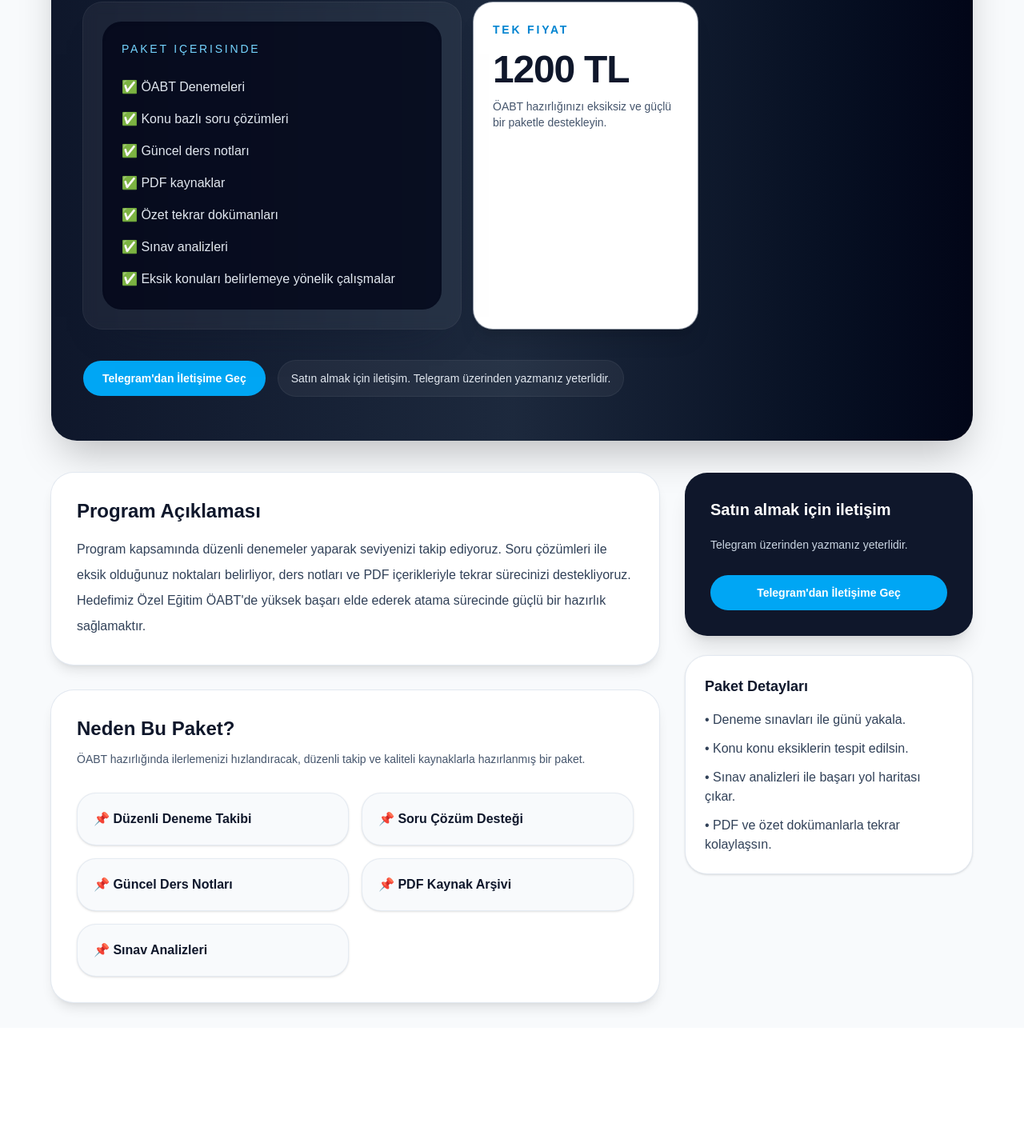
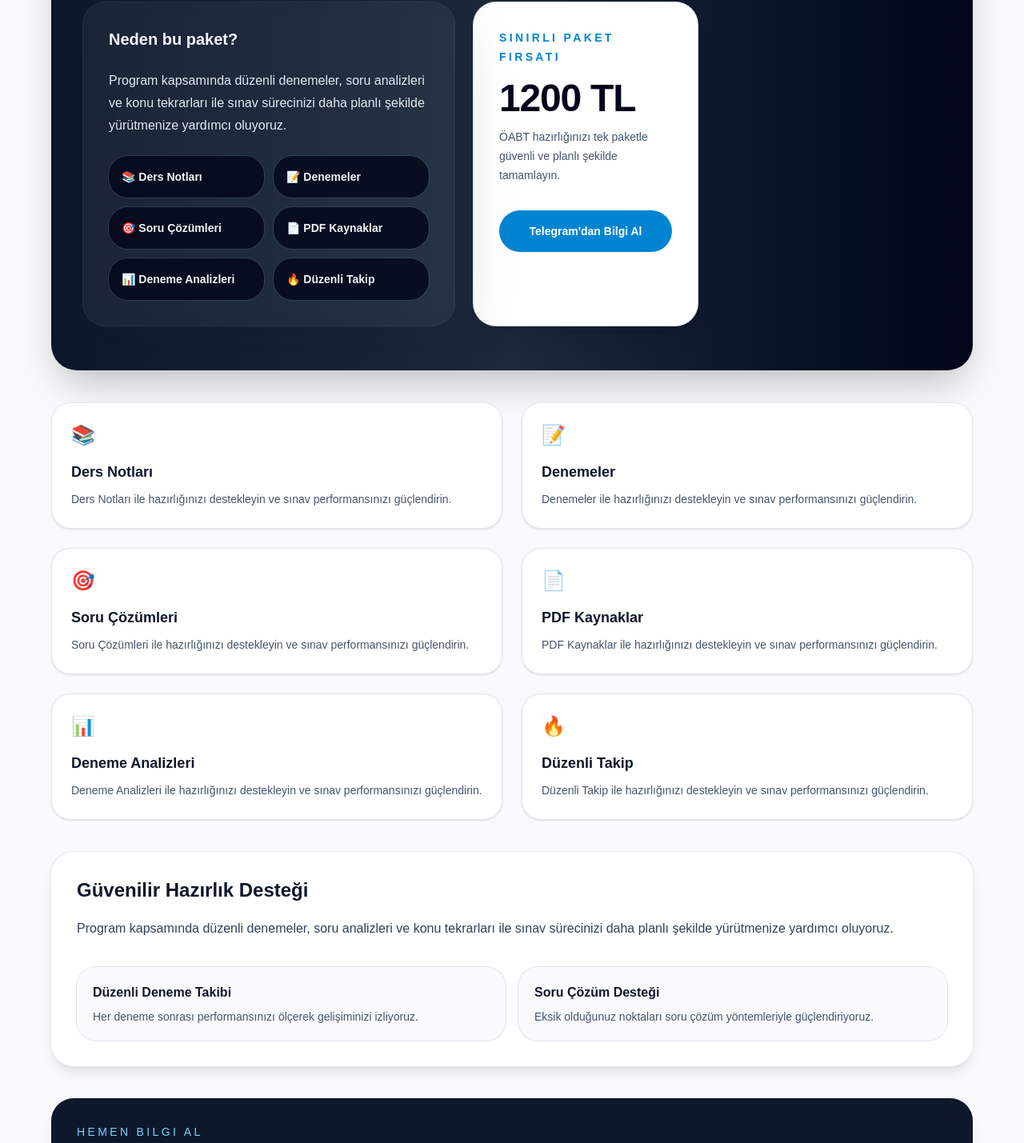
Before and after one commit to korkmazinsana-source/ags-siralama, a Next.js app: page /ags-2027-paketleri in a window 1280 px wide. Shown: the part 345-1774 px from the top of the page at 80% size. Before the commit the page ends 1630 px from the top, so only its background shows below. Built offline with nearby package versions, Linux system fonts and the light colour scheme.

Commit message:
AGS 2027 paket tanıtımı geliştirildi

```diff
--- a/app/ags-2027-paketleri/page.tsx
+++ b/app/ags-2027-paketleri/page.tsx
@@ -6,6 +6,15 @@ export const metadata: Metadata = {
     "2027 Özel Eğitim ÖABT hazırlık sürecinde ihtiyacınız olan tüm içerikler tek pakette.",
 };
 
+const features = [
+  { emoji: "📚", label: "Ders Notları" },
+  { emoji: "📝", label: "Denemeler" },
+  { emoji: "🎯", label: "Soru Çözümleri" },
+  { emoji: "📄", label: "PDF Kaynaklar" },
+  { emoji: "📊", label: "Deneme Analizleri" },
+  { emoji: "🔥", label: "Düzenli Takip" },
+];
+
 export default function Ags2027PaketleriPage() {
   return (
     <main className="min-h-screen bg-slate-50 px-4 py-8 sm:px-6 lg:px-8">
@@ -13,121 +22,100 @@ export default function Ags2027PaketleriPage() {
         <section className="overflow-hidden rounded-[2rem] bg-gradient-to-r from-slate-900 via-slate-800 to-slate-950 px-6 py-14 text-white shadow-2xl sm:px-10">
           <div className="max-w-3xl">
             <p className="mb-4 inline-flex rounded-full bg-sky-500/20 px-4 py-2 text-sm font-semibold uppercase tracking-[0.2em] text-sky-200">
-              🚀 AGS 2027 Özel Eğitim ÖABT Hazırlık Paketi
+              AGS 2027 Özel Eğitim ÖABT Hazırlık Paketi
             </p>
             <h1 className="mt-4 text-4xl font-semibold tracking-tight sm:text-5xl">
-              Atandıran Özel Eğitim ÖABT'yi fullemek hedefimiz!
+              AGS 2027 Özel Eğitim ÖABT Hazırlık Paketi
             </h1>
             <p className="mt-6 max-w-2xl text-lg leading-8 text-slate-200">
-              2027 Özel Eğitim ÖABT hazırlık sürecinde ihtiyacınız olan tüm içerikler tek pakette.
+              Atandıran Özel Eğitim ÖABT'yi fullemek hedefimiz.
             </p>
 
-            <div className="mt-10 grid gap-4 sm:grid-cols-[minmax(0,1fr)_minmax(180px,280px)]">
-              <div className="space-y-4 rounded-3xl bg-white/5 p-6 shadow-[0_25px_50px_-40px_rgba(15,23,42,0.8)] ring-1 ring-white/10 backdrop-blur">
-                <div className="rounded-3xl bg-slate-950/80 p-6 text-slate-100 shadow-inner">
-                  <p className="text-sm uppercase tracking-[0.2em] text-sky-300">Paket içerisinde</p>
-                  <ul className="mt-6 space-y-3 text-base leading-7 text-slate-200">
-                    <li>✅ ÖABT Denemeleri</li>
-                    <li>✅ Konu bazlı soru çözümleri</li>
-                    <li>✅ Güncel ders notları</li>
-                    <li>✅ PDF kaynaklar</li>
-                    <li>✅ Özet tekrar dokümanları</li>
-                    <li>✅ Sınav analizleri</li>
-                    <li>✅ Eksik konuları belirlemeye yönelik çalışmalar</li>
-                  </ul>
+            <div className="mt-10 grid gap-6 lg:grid-cols-[minmax(0,1fr)_280px]">
+              <div className="space-y-6 rounded-[1.75rem] bg-white/5 p-6 shadow-[0_24px_80px_rgba(15,23,42,0.16)] ring-1 ring-white/10 backdrop-blur sm:p-8">
+                <h2 className="text-xl font-semibold text-slate-100">Neden bu paket?</h2>
+                <p className="mt-4 text-base leading-7 text-slate-200">
+                  Program kapsamında düzenli denemeler, soru analizleri ve konu tekrarları ile sınav sürecinizi daha planlı şekilde yürütmenize yardımcı oluyoruz.
+                </p>
+
+                <div className="mt-6 grid gap-3 sm:grid-cols-2">
+                  {features.map((item) => (
+                    <div key={item.label} className="rounded-3xl bg-slate-950/80 p-4 text-slate-100 ring-1 ring-white/10">
+                      <p className="text-sm font-semibold">{item.emoji} {item.label}</p>
+                    </div>
+                  ))}
                 </div>
               </div>
 
-              <div className="rounded-3xl bg-white p-6 text-slate-950 shadow-xl ring-1 ring-slate-200/60">
-                <div className="text-sm font-semibold uppercase tracking-[0.2em] text-sky-600">
-                  Tek fiyat
-                </div>
-                <div className="mt-4 text-5xl font-bold tracking-tight text-slate-900">
-                  1200 TL
-                </div>
-                <p className="mt-3 text-sm text-slate-600">
-                  ÖABT hazırlığınızı eksiksiz ve güçlü bir paketle destekleyin.
+              <div className="rounded-[1.75rem] bg-white p-8 shadow-xl ring-1 ring-slate-200">
+                <span className="text-sm font-semibold uppercase tracking-[0.24em] text-sky-600">Sınırlı Paket Fırsatı</span>
+                <p className="mt-4 text-5xl font-bold tracking-tight text-slate-950">1200 TL</p>
+                <p className="mt-3 text-sm leading-6 text-slate-600">
+                  ÖABT hazırlığınızı tek paketle güvenli ve planlı şekilde tamamlayın.
                 </p>
-              </div>
-            </div>
-
-            <div className="mt-10 flex flex-col gap-4 sm:flex-row sm:items-center">
                 <a
                   href="https://t.me/ozelegitimm"
                   target="_blank"
                   rel="noopener noreferrer"
-                className="inline-flex items-center justify-center rounded-full bg-sky-500 px-6 py-3 text-sm font-semibold text-white transition hover:bg-sky-400"
+                  className="mt-8 inline-flex w-full items-center justify-center rounded-full bg-sky-600 px-5 py-4 text-sm font-semibold text-white transition hover:bg-sky-500"
                 >
-                Telegram'dan İletişime Geç
+                  Telegram'dan Bilgi Al
                 </a>
-              <div className="rounded-3xl bg-white/5 px-4 py-3 text-sm text-slate-200 ring-1 ring-white/10">
-                Satın almak için iletişim. Telegram üzerinden yazmanız yeterlidir.
               </div>
             </div>
           </div>
         </section>
 
-        <section className="mt-10 grid gap-8 lg:grid-cols-[minmax(0,1fr)_360px]">
-          <div className="space-y-8">
-            <div className="rounded-[1.75rem] bg-white p-8 shadow-lg ring-1 ring-slate-200">
-              <h2 className="text-2xl font-semibold text-slate-900">Program Açıklaması</h2>
-              <p className="mt-4 text-base leading-8 text-slate-700">
-                Program kapsamında düzenli denemeler yaparak seviyenizi takip ediyoruz. Soru çözümleri ile eksik olduğunuz noktaları belirliyor, ders notları ve PDF içerikleriyle tekrar sürecinizi destekliyoruz. Hedefimiz Özel Eğitim ÖABT'de yüksek başarı elde ederek atama sürecinde güçlü bir hazırlık sağlamaktır.
+        <section className="mt-10 grid gap-6 sm:grid-cols-2">
+          {features.map((feature) => (
+            <div
+              key={feature.label}
+              className="rounded-[1.5rem] border border-slate-200 bg-white p-6 shadow-sm transition hover:-translate-y-1 hover:shadow-lg"
+            >
+              <p className="text-2xl">{feature.emoji}</p>
+              <h3 className="mt-4 text-lg font-semibold text-slate-900">{feature.label}</h3>
+              <p className="mt-2 text-sm leading-6 text-slate-600">
+                {feature.label} ile hazırlığınızı destekleyin ve sınav performansınızı güçlendirin.
               </p>
             </div>
+          ))}
+        </section>
 
-            <div className="rounded-[1.75rem] bg-white p-8 shadow-lg ring-1 ring-slate-200">
-              <div className="flex items-center justify-between gap-4">
+        <section className="mt-10 rounded-[1.75rem] bg-white p-8 shadow-lg ring-1 ring-slate-200">
+          <h2 className="text-2xl font-semibold text-slate-900">Güvenilir Hazırlık Desteği</h2>
+          <p className="mt-4 text-base leading-8 text-slate-700">
+            Program kapsamında düzenli denemeler, soru analizleri ve konu tekrarları ile sınav sürecinizi daha planlı şekilde yürütmenize yardımcı oluyoruz.
+          </p>
+          <div className="mt-8 grid gap-4 sm:grid-cols-2">
+            <div className="rounded-3xl bg-slate-50 p-5 ring-1 ring-slate-200">
+              <h3 className="font-semibold text-slate-900">Düzenli Deneme Takibi</h3>
+              <p className="mt-2 text-sm text-slate-600">Her deneme sonrası performansınızı ölçerek gelişiminizi izliyoruz.</p>
+            </div>
+            <div className="rounded-3xl bg-slate-50 p-5 ring-1 ring-slate-200">
+              <h3 className="font-semibold text-slate-900">Soru Çözüm Desteği</h3>
+              <p className="mt-2 text-sm text-slate-600">Eksik olduğunuz noktaları soru çözüm yöntemleriyle güçlendiriyoruz.</p>
+            </div>
+          </div>
+        </section>
+
+        <section className="mt-10 rounded-[1.75rem] bg-slate-900 p-8 text-white shadow-xl ring-1 ring-white/10">
+          <div className="flex flex-col gap-6 sm:flex-row sm:items-center sm:justify-between">
             <div>
-                  <h2 className="text-2xl font-semibold text-slate-900">Neden Bu Paket?</h2>
-                  <p className="mt-3 text-sm text-slate-600">
-                    ÖABT hazırlığında ilerlemenizi hızlandıracak, düzenli takip ve kaliteli kaynaklarla hazırlanmış bir paket.
+              <p className="text-sm uppercase tracking-[0.24em] text-sky-300">Hemen Bilgi Al</p>
+              <h2 className="mt-3 text-3xl font-semibold">Paketle ilgili sorularınız mı var?</h2>
+              <p className="mt-4 max-w-2xl text-sm leading-6 text-slate-300">
+                Telegram üzerinden yazmanız yeterlidir, paket içeriği ve kayıt süreci hakkında hemen bilgi alabilirsiniz.
               </p>
             </div>
-              </div>
-
-              <div className="mt-8 grid gap-4 sm:grid-cols-2">
-                {[
-                  "📌 Düzenli Deneme Takibi",
-                  "📌 Soru Çözüm Desteği",
-                  "📌 Güncel Ders Notları",
-                  "📌 PDF Kaynak Arşivi",
-                  "📌 Sınav Analizleri",
-                ].map((item) => (
-                  <div key={item} className="rounded-3xl border border-slate-200/80 bg-slate-50 p-5 shadow-sm">
-                    <p className="text-base font-semibold text-slate-900">{item}</p>
-                  </div>
-                ))}
-              </div>
-            </div>
-          </div>
-
-          <aside className="space-y-6">
-            <div className="rounded-[1.75rem] bg-slate-900 p-8 text-white shadow-xl ring-1 ring-white/10">
-              <h3 className="text-xl font-semibold">Satın almak için iletişim</h3>
-              <p className="mt-4 text-sm leading-7 text-slate-300">
-                Telegram üzerinden yazmanız yeterlidir.
-              </p>
             <a
               href="https://t.me/ozelegitimm"
               target="_blank"
               rel="noopener noreferrer"
-                className="mt-6 inline-flex w-full items-center justify-center rounded-full bg-sky-500 px-5 py-3 text-sm font-semibold text-white transition hover:bg-sky-400"
+              className="inline-flex h-14 items-center justify-center rounded-full bg-sky-500 px-6 text-sm font-semibold text-white transition hover:bg-sky-400"
             >
-                Telegram'dan İletişime Geç
+              Telegram'dan Bilgi Al
             </a>
           </div>
-
-            <div className="rounded-[1.75rem] border border-slate-200 bg-white p-6 shadow-sm">
-              <h3 className="text-lg font-semibold text-slate-900">Paket Detayları</h3>
-              <ul className="mt-4 space-y-3 text-slate-700">
-                <li>• Deneme sınavları ile günü yakala.</li>
-                <li>• Konu konu eksiklerin tespit edilsin.</li>
-                <li>• Sınav analizleri ile başarı yol haritası çıkar.</li>
-                <li>• PDF ve özet dokümanlarla tekrar kolaylaşsın.</li>
-              </ul>
-            </div>
-          </aside>
         </section>
       </div>
     </main>
--- a/app/page.tsx
+++ b/app/page.tsx
@@ -256,6 +256,46 @@ export default function Home() {
           <p className="mt-4 max-w-2xl text-base leading-7 text-slate-200 sm:text-lg">
             AGS ve ÖABT netlerinizi girerek diğer Özel Eğitim öğretmen adayları arasındaki tahmini sıralamanızı hesaplayabilirsiniz.
           </p>
+        </div>
+
+        <div className="rounded-[1.75rem] bg-white p-6 shadow-[0_25px_60px_rgba(15,23,42,0.08)] ring-1 ring-slate-200 transition hover:-translate-y-0.5 sm:p-8">
+          <div className="flex flex-col gap-4 sm:flex-row sm:items-center sm:justify-between">
+            <div>
+              <p className="text-base font-semibold tracking-[0.24em] text-slate-900">
+                🎯 AGS 2027 Özel Eğitim ÖABT Hazırlık Paketi
+              </p>
+              <h2 className="mt-3 text-2xl font-semibold text-slate-950 sm:text-3xl">
+                ÖABT'de başarı hedefleyen öğretmen adayları için hazırlanan özel paket.
+              </h2>
+              <p className="mt-4 max-w-2xl text-sm leading-7 text-slate-600">
+                Bu paket ile sınav hazırlığınızı sistematik şekilde yönetirken, ihtiyaç duyduğunuz tüm destek ve kaynaklara tek noktadan erişirsiniz.
+              </p>
+            </div>
+            <a
+              href="/ags-2027-paketleri"
+              className="inline-flex h-14 items-center justify-center rounded-full bg-sky-600 px-6 text-sm font-semibold text-white transition hover:bg-sky-500"
+            >
+              Paketi İncele
+            </a>
+          </div>
+
+          <div className="mt-6 grid gap-3 sm:grid-cols-2 xl:grid-cols-3">
+            <div className="rounded-3xl bg-slate-50 p-5 shadow-sm ring-1 ring-slate-200">
+              <p className="text-sm font-semibold text-slate-800">✅ Denemeler</p>
+            </div>
+            <div className="rounded-3xl bg-slate-50 p-5 shadow-sm ring-1 ring-slate-200">
+              <p className="text-sm font-semibold text-slate-800">✅ Soru çözümleri</p>
+            </div>
+            <div className="rounded-3xl bg-slate-50 p-5 shadow-sm ring-1 ring-slate-200">
+              <p className="text-sm font-semibold text-slate-800">✅ Ders notları</p>
+            </div>
+            <div className="rounded-3xl bg-slate-50 p-5 shadow-sm ring-1 ring-slate-200">
+              <p className="text-sm font-semibold text-slate-800">✅ PDF kaynak arşivi</p>
+            </div>
+            <div className="rounded-3xl bg-slate-50 p-5 shadow-sm ring-1 ring-slate-200">
+              <p className="text-sm font-semibold text-slate-800">✅ Sınav analizleri</p>
+            </div>
+          </div>
         </div>
 
         <div className="rounded-[1.75rem] bg-gradient-to-r from-sky-600 via-blue-600 to-indigo-600 p-6 shadow-[0_20px_70px_rgba(14,165,233,0.2)] text-white transition sm:p-8">
```
Lines whose indentation alone changed are shown as unchanged.
